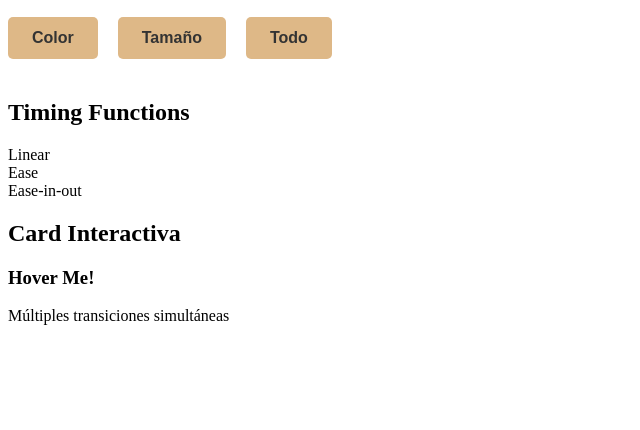
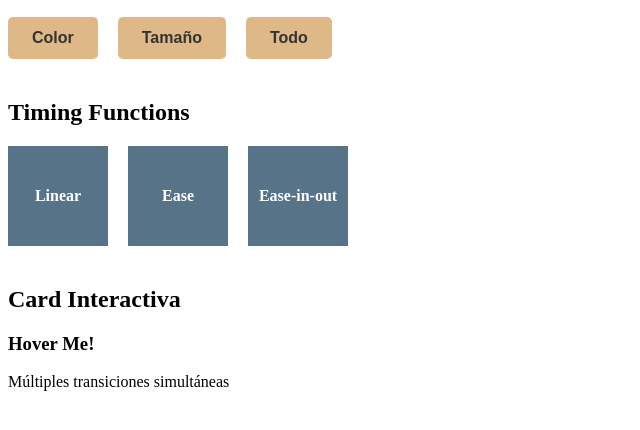
Before and after one commit to Jtlisg/cursocss, a plain HTML site: page clase21transiciones/index.html in a window 1280 px wide. Shown: the part 110-540 px from the top of the page, without its empty margins (0-640 px from the left). Drawn offline with Linux system fonts and the light colour scheme.

Commit message:
Transiciones timing linear-ease-ease-in-out en css

```diff
--- a/clase21transiciones/styles.css
+++ b/clase21transiciones/styles.css
@@ -51,3 +51,42 @@
     transform: scale(1.1);
     box-shadow: 0 5px 15px rgba(0, 0, 0, 0.3);
 }
+
+/* Transiciones y su aceleracion en el tiempo */
+
+/* Contenedor padre */
+.timing-container {
+    display: flex;
+    gap: 20px;
+    margin-bottom: 40px;
+}
+
+/* Elementos a que aplicaremos las transiciones */
+.box {
+    width: 100px;
+    height: 100px;
+    background-color: #567387;
+    color: white;
+    font-weight: 600;
+    cursor: pointer;
+
+    display: flex;
+    align-items: center;
+    justify-content: center;
+}
+
+.timing-linear {
+    transition: transform 1s linear;
+}
+
+.timing-ease {
+    transition: transform 1s ease;
+}
+
+.timing-ease-in-out {
+    transition: transform 1s ease-in-out;
+}
+
+.box:hover {
+    transform: translatex(200px);
+}
```
